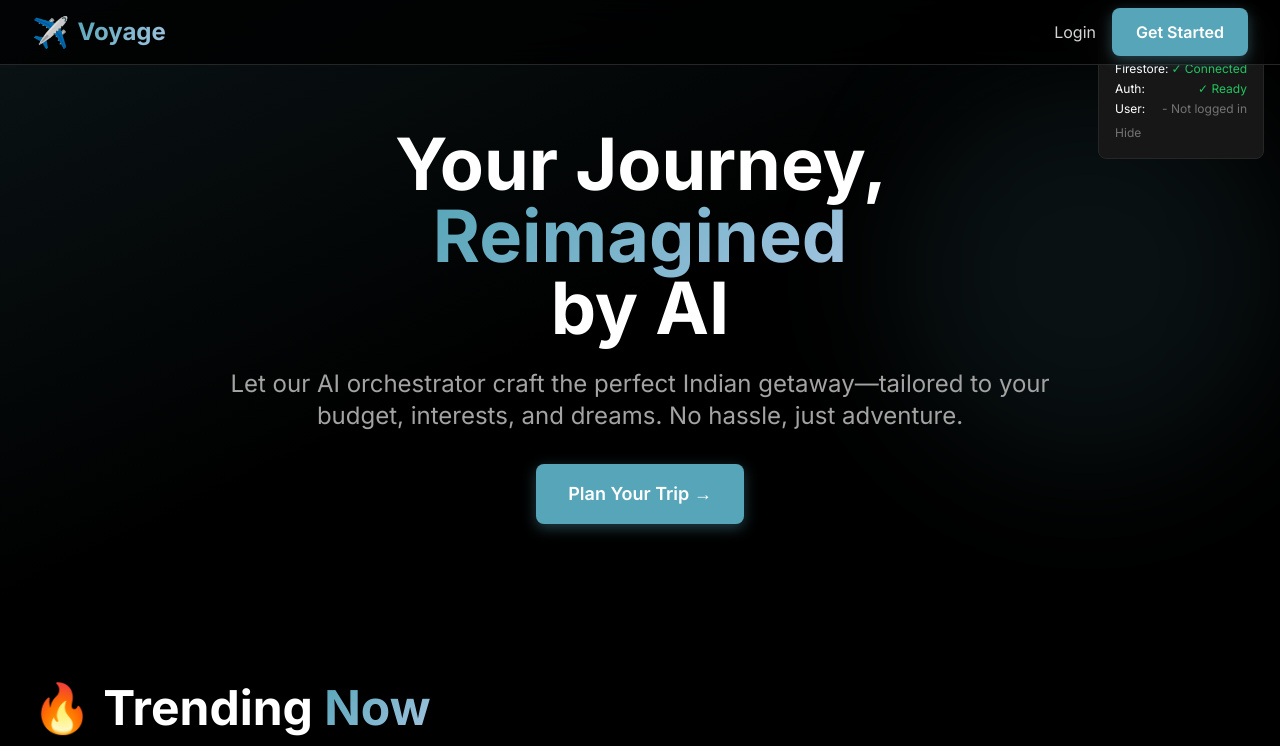
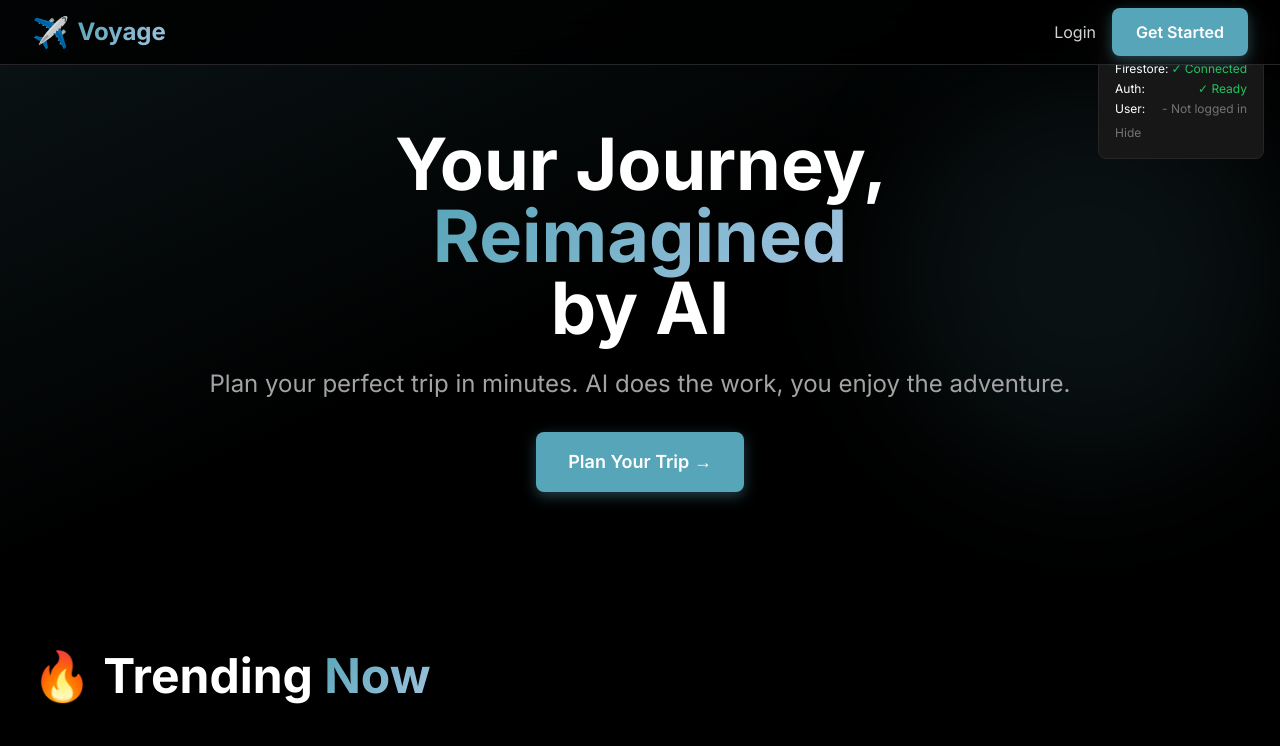
Before and after one commit to Ayush102005/Voyage-app, a React (Vite) app in the folder frontend/: page / in a window 1280 px wide. Shown: the top 746 px of the page. Built offline with nearby package versions, Linux system fonts and the light colour scheme; no server answers.

Commit message:
Simplify hero tagline for better user understanding

```diff
--- a/frontend/src/pages/HomePage.tsx
+++ b/frontend/src/pages/HomePage.tsx
@@ -82,8 +82,7 @@ const HomePage = () => {
               by AI
             </h1>
             <p className="text-xl md:text-2xl text-neutral-400 mb-8">
-              Let our AI orchestrator craft the perfect Indian getaway—tailored to your budget,
-              interests, and dreams. No hassle, just adventure.
+              Plan your perfect trip in minutes. AI does the work, you enjoy the adventure.
             </p>
             <div className="flex flex-col sm:flex-row gap-4 justify-center">
               <button onClick={() => setShowAuthModal(true)} className="btn-primary text-lg px-8 py-4">
```
